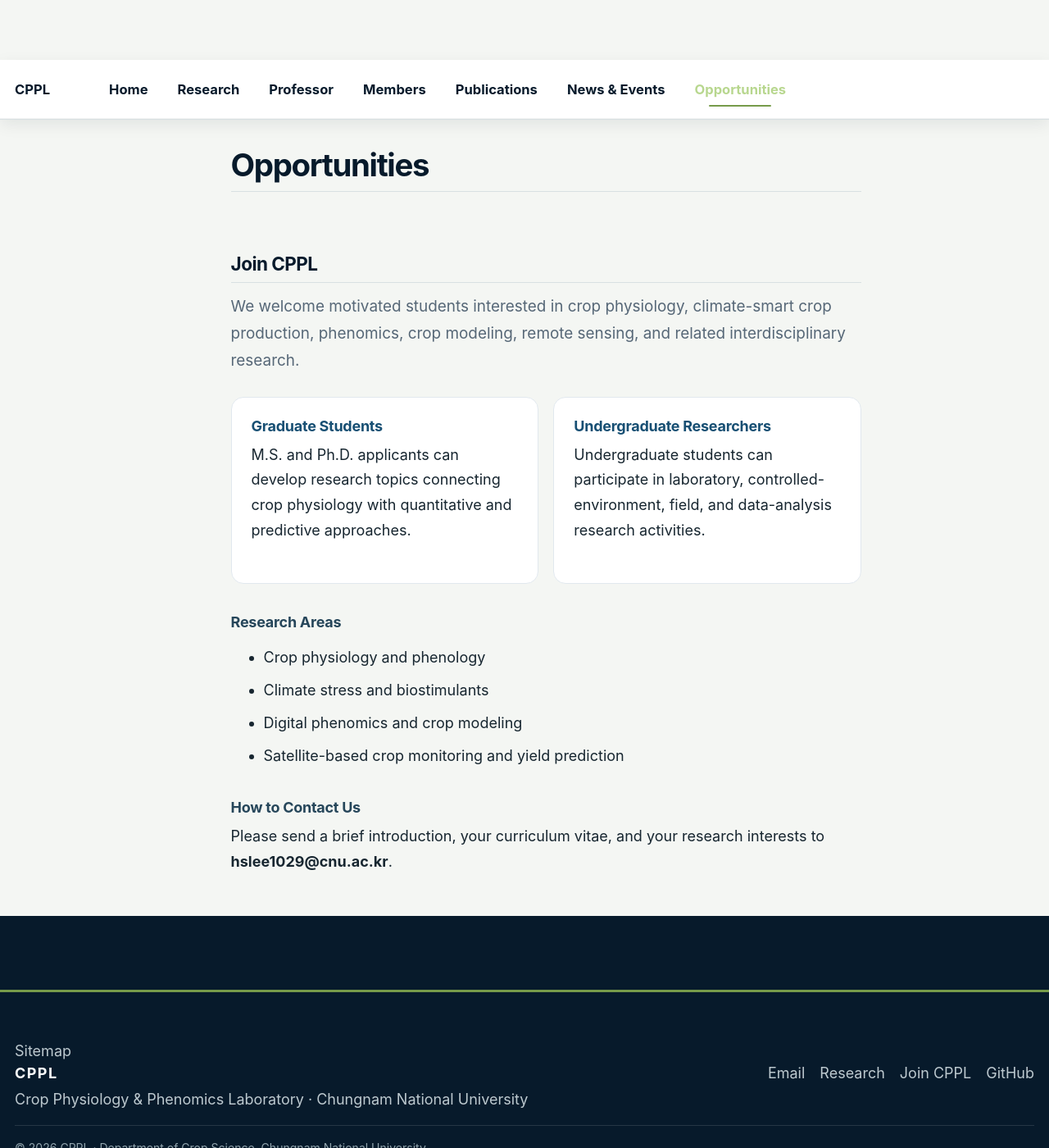
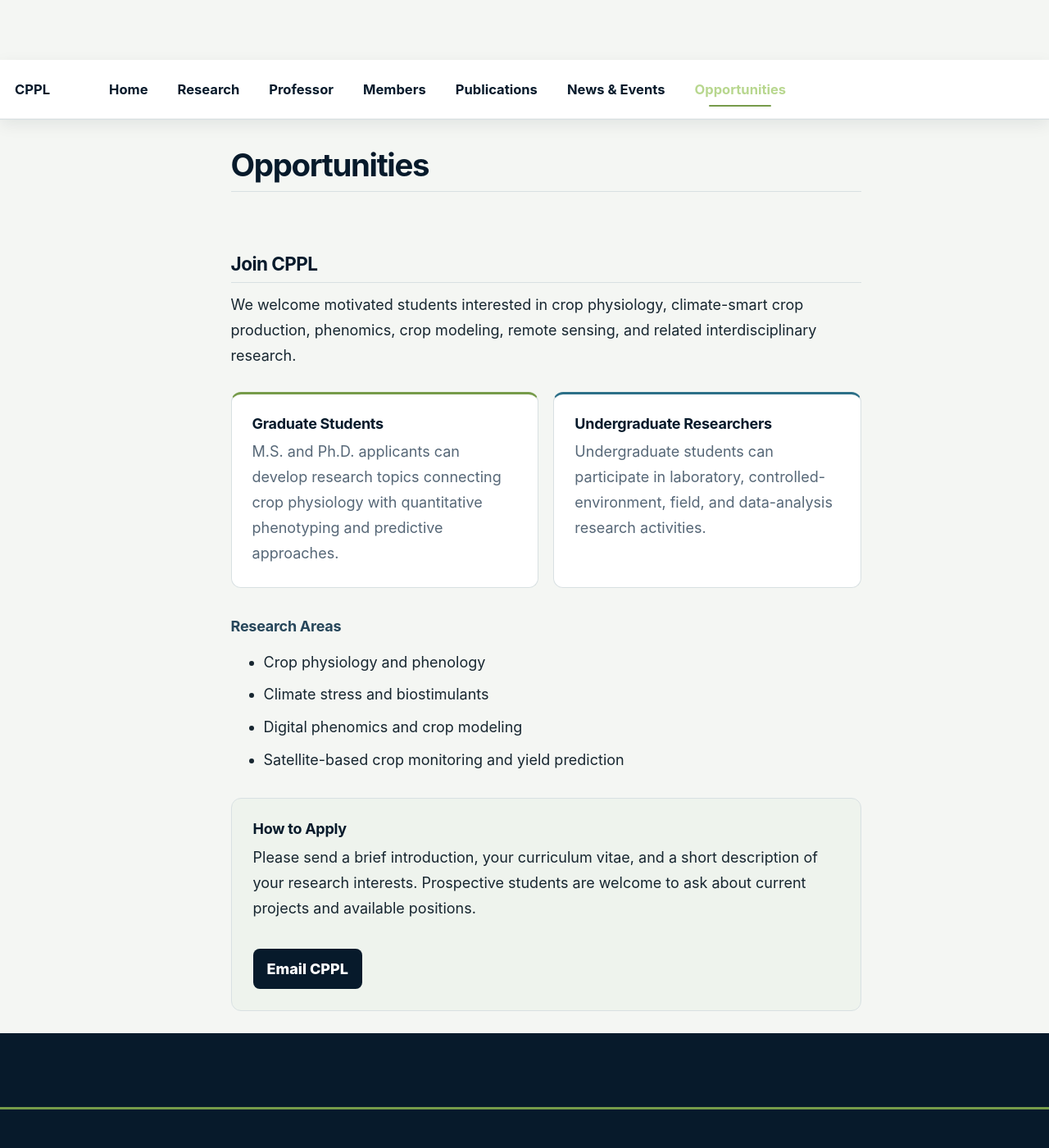
Before and after one commit to HYEONSEOKLEE-Prof/hyeonseoklee-prof.github.io, a Jekyll site: the page built from _pages/opportunities.md, in a window 1280 px wide and 1400 px high. Shown: the whole window at 82% size. Built offline with Jekyll 4.4.1, drawn with Linux system fonts in a browser that asks for light colours; a script bundle is joined from its source files by our own code; library files that are not in the unit come from our copies.

Commit message:
Improve opportunities page and application call to action

```diff
--- a/_pages/opportunities.md
+++ b/_pages/opportunities.md
@@ -4,19 +4,19 @@
 author_profile: false
 ---
 
-<div style="max-width:820px;">
+<div class="cppl-opportunities">
   <h2>Join CPPL</h2>
-  <p style="font-size:1.05rem;line-height:1.75;color:#566777;">We welcome motivated students interested in crop physiology, climate-smart crop production, phenomics, crop modeling, remote sensing, and related interdisciplinary research.</p>
+  <p>We welcome motivated students interested in crop physiology, climate-smart crop production, phenomics, crop modeling, remote sensing, and related interdisciplinary research.</p>
 
-  <div style="display:grid;grid-template-columns:repeat(auto-fit,minmax(240px,1fr));gap:18px;margin:28px 0;">
-    <div style="padding:24px;border:1px solid #e1e8ee;border-radius:15px;background:#fff;">
-      <h3 style="margin-top:0;color:#174f73;">Graduate Students</h3>
-      <p>M.S. and Ph.D. applicants can develop research topics connecting crop physiology with quantitative and predictive approaches.</p>
-    </div>
-    <div style="padding:24px;border:1px solid #e1e8ee;border-radius:15px;background:#fff;">
-      <h3 style="margin-top:0;color:#174f73;">Undergraduate Researchers</h3>
+  <div class="cppl-opportunity-grid">
+    <section class="cppl-opportunity-card">
+      <h3>Graduate Students</h3>
+      <p>M.S. and Ph.D. applicants can develop research topics connecting crop physiology with quantitative phenotyping and predictive approaches.</p>
+    </section>
+    <section class="cppl-opportunity-card">
+      <h3>Undergraduate Researchers</h3>
       <p>Undergraduate students can participate in laboratory, controlled-environment, field, and data-analysis research activities.</p>
-    </div>
+    </section>
   </div>
 
   <h3>Research Areas</h3>
@@ -27,6 +27,9 @@
     <li>Satellite-based crop monitoring and yield prediction</li>
   </ul>
 
-  <h3>How to Contact Us</h3>
-  <p>Please send a brief introduction, your curriculum vitae, and your research interests to <strong>hslee1029@cnu.ac.kr</strong>.</p>
+  <section class="cppl-apply-panel">
+    <h3>How to Apply</h3>
+    <p>Please send a brief introduction, your curriculum vitae, and a short description of your research interests. Prospective students are welcome to ask about current projects and available positions.</p>
+    <a class="cppl-primary-button" href="mailto:hslee1029@cnu.ac.kr?subject=CPPL%20Research%20Opportunity">Email CPPL</a>
+  </section>
 </div>
```
